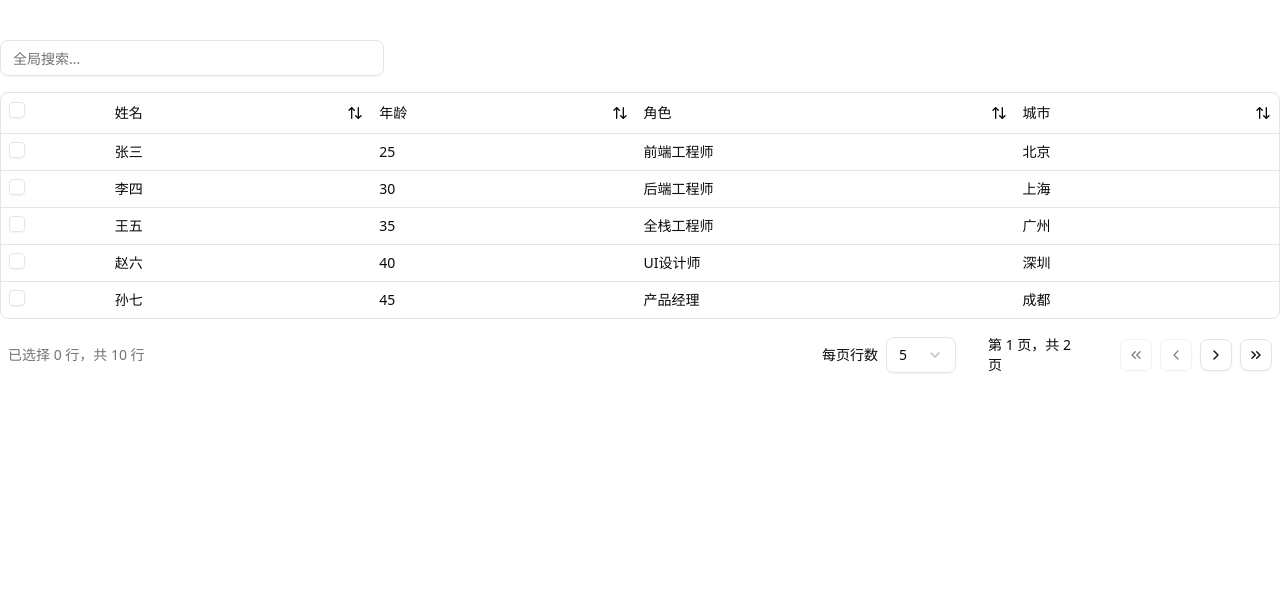
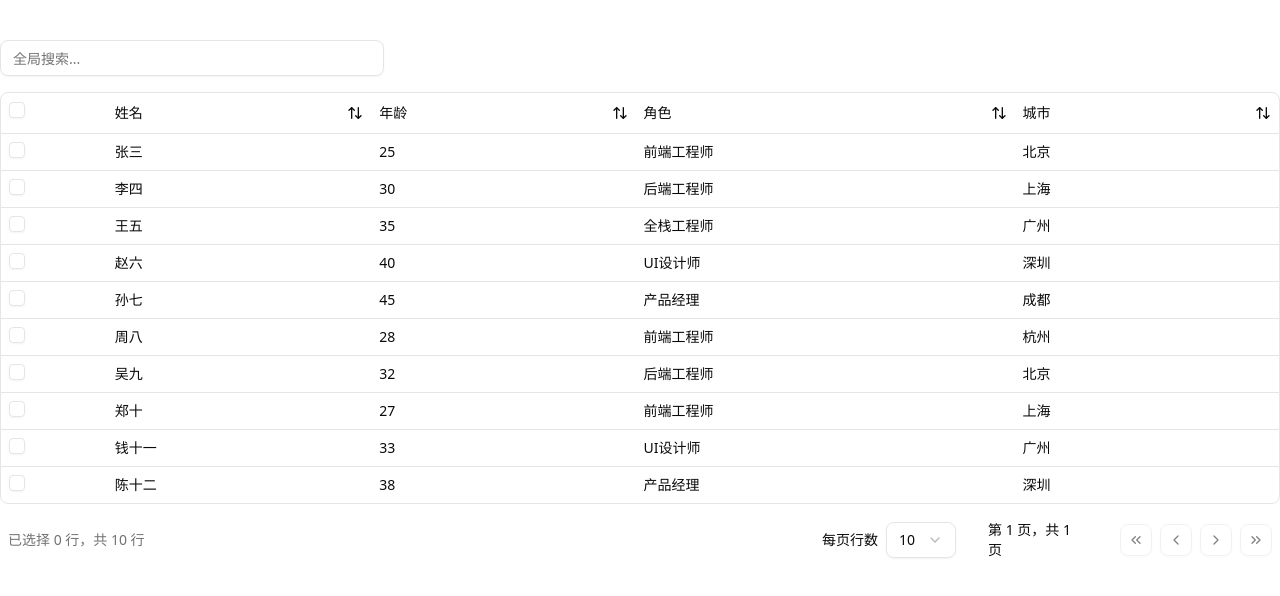
Before and after one commit to cfngc4594/learn-tanstack-table, a Next.js app: page / in a window 1280 px wide. Shown: the top 596 px of the page. Built offline with nearby package versions, Linux system fonts and the light colour scheme.

Commit message:
feat(table): add customizable page size options to DataTable and DataTablePagination components

```diff
--- a/src/modules/table/data-table-pagination.tsx
+++ b/src/modules/table/data-table-pagination.tsx
@@ -16,9 +16,12 @@ import {
 
 interface DataTablePaginationProps<TData> {
   table: Table<TData>;
+  pageSizeOptions?: number[];
 }
+
 export function DataTablePagination<TData>({
   table,
+  pageSizeOptions = [10, 20, 30, 40, 50],
 }: DataTablePaginationProps<TData>) {
   return (
     <div className="flex items-center justify-between px-2">
@@ -39,7 +42,7 @@ export function DataTablePagination<TData>({
               <SelectValue placeholder={table.getState().pagination.pageSize} />
             </SelectTrigger>
             <SelectContent side="top">
-              {[5, 10, 20, 25, 30, 40, 50].map((pageSize) => (
+              {pageSizeOptions.map((pageSize) => (
                 <SelectItem key={pageSize} value={`${pageSize}`}>
                   {pageSize}
                 </SelectItem>
--- a/src/modules/table/data-table.tsx
+++ b/src/modules/table/data-table.tsx
@@ -17,11 +17,15 @@ import { DataTableCore } from "./data-table-core";
 interface DataTableProps<TData, TValue> {
   columns: ColumnDef<TData, TValue>[];
   data: TData[];
+  pageSize?: number;
+  pageSizeOptions?: number[];
 }
 
 export function DataTable<TData, TValue>({
   columns,
   data,
+  pageSize = 10,
+  pageSizeOptions = [10, 20, 30, 40, 50],
 }: DataTableProps<TData, TValue>) {
   const [globalFilter, setGlobalFilter] = useState<string>("");
   const [rowSelection, setRowSelection] = useState<RowSelectionState>({});
@@ -38,7 +42,7 @@ export function DataTable<TData, TValue>({
     onRowSelectionChange: setRowSelection,
     initialState: {
       pagination: {
-        pageSize: 5,
+        pageSize,
       },
     },
     state: {
@@ -56,7 +60,7 @@ export function DataTable<TData, TValue>({
         className="max-w-sm"
       />
       <DataTableCore table={table} columns={columns} />
-      <DataTablePagination table={table} />
+      <DataTablePagination table={table} pageSizeOptions={pageSizeOptions} />
     </div>
   );
 }
```
